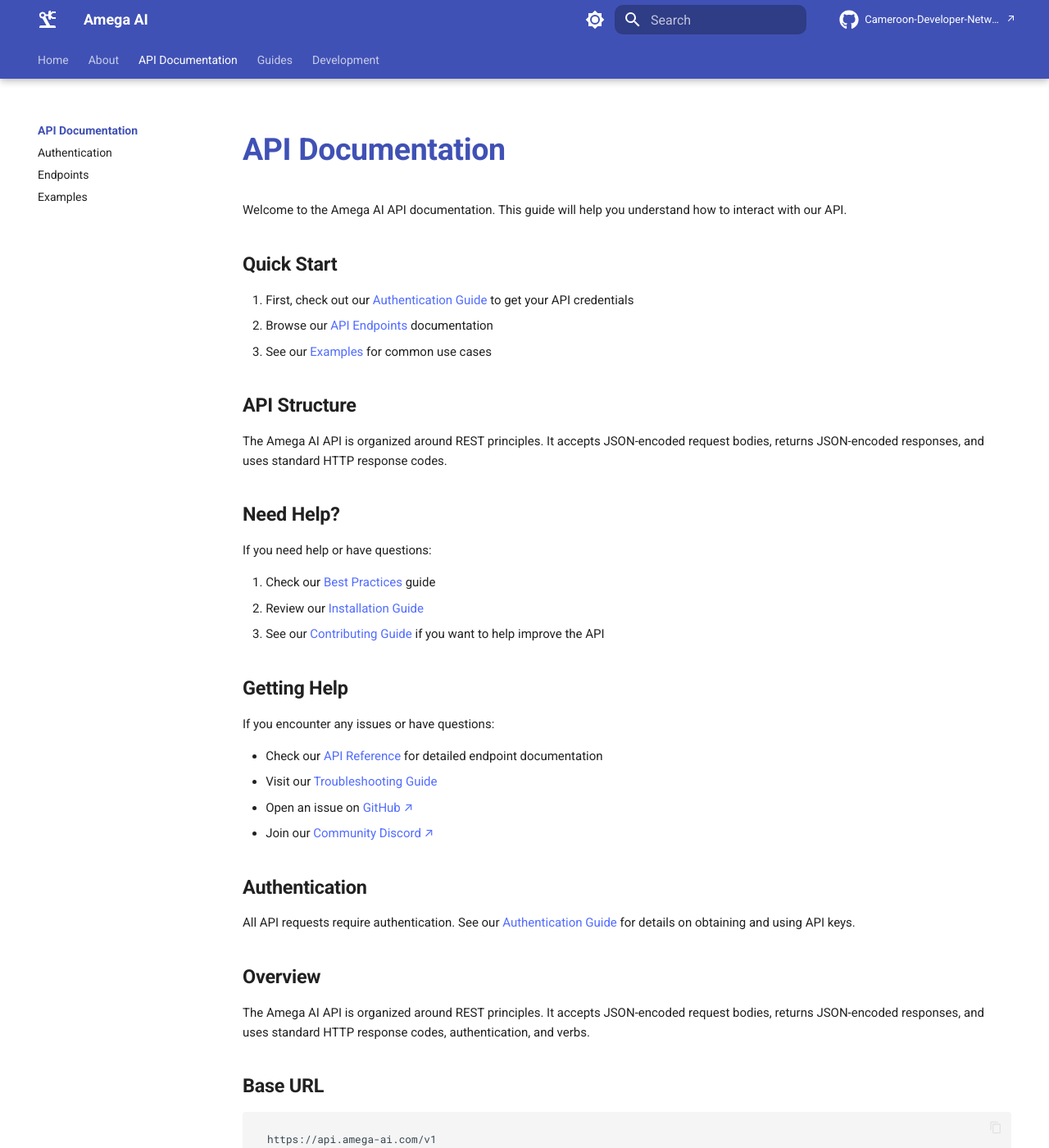
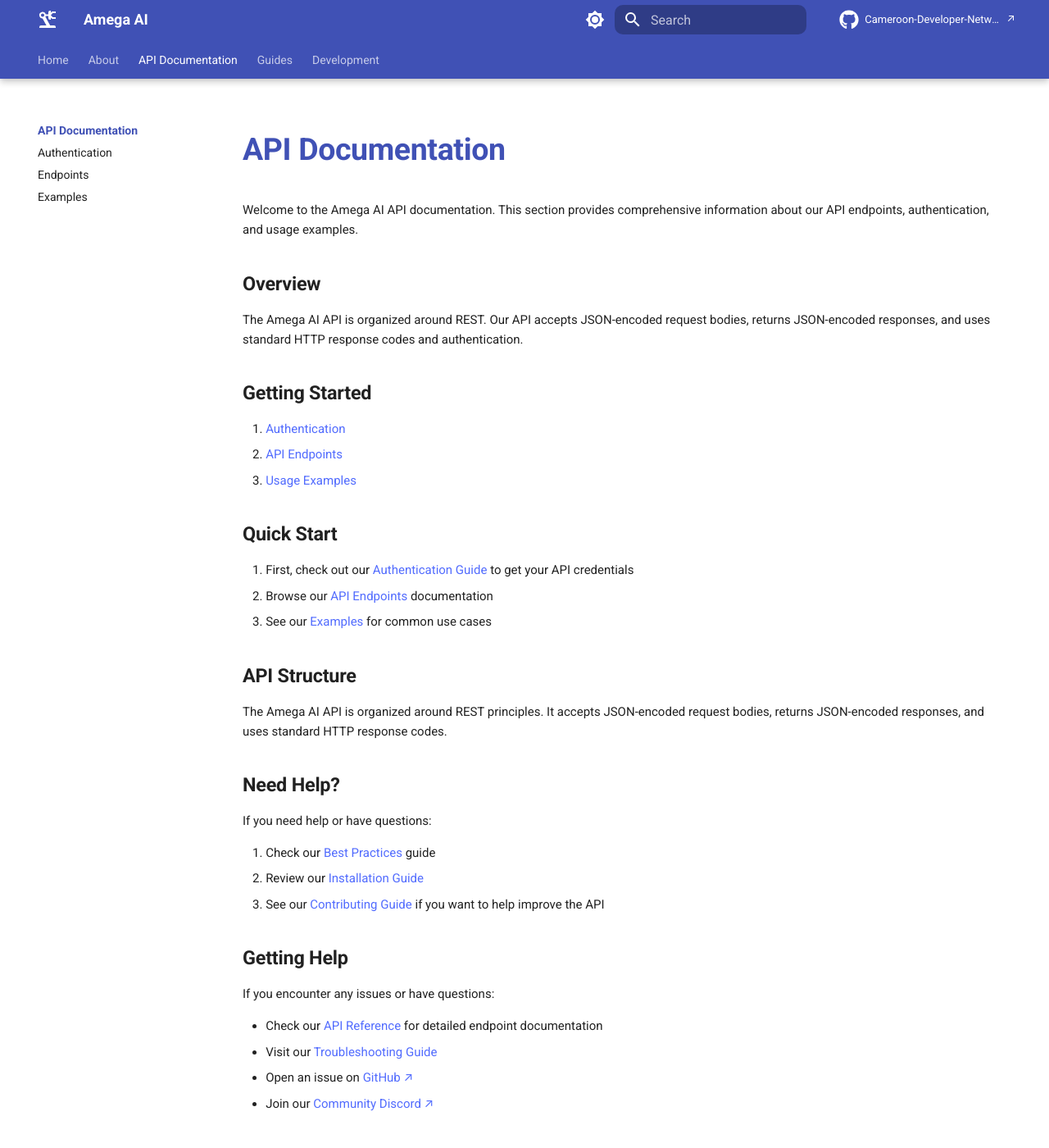
Before and after one commit to chojuninengu/amega-ai, an MkDocs documentation site: the page built from docs/api/index.md, in a window 1280 px wide and 1400 px high. Shown: the whole window at 82% size. Built offline with MkDocs 1.6.1 and Material for MkDocs 9.7.7, drawn with Linux system fonts in a browser that asks for light colours; comment, search, counter and statistics services are not loaded.

Commit message:
docs: enhance API documentation by adding an overview and getting started section for better user guidance

```diff
--- a/docs/api/index.md
+++ b/docs/api/index.md
@@ -1,6 +1,16 @@
 # API Documentation
 
-Welcome to the Amega AI API documentation. This guide will help you understand how to interact with our API.
+Welcome to the Amega AI API documentation. This section provides comprehensive information about our API endpoints, authentication, and usage examples.
+
+## Overview
+
+The Amega AI API is organized around REST. Our API accepts JSON-encoded request bodies, returns JSON-encoded responses, and uses standard HTTP response codes and authentication.
+
+## Getting Started
+
+1. [Authentication](auth.md)
+2. [API Endpoints](endpoints.md)
+3. [Usage Examples](examples.md)
 
 ## Quick Start
 
@@ -32,10 +42,6 @@
 ## Authentication
 
 All API requests require authentication. See our [Authentication Guide](auth.md) for details on obtaining and using API keys.
-
-## Overview
-
-The Amega AI API is organized around REST principles. It accepts JSON-encoded request bodies, returns JSON-encoded responses, and uses standard HTTP response codes, authentication, and verbs.
 
 ## Base URL
 
```
